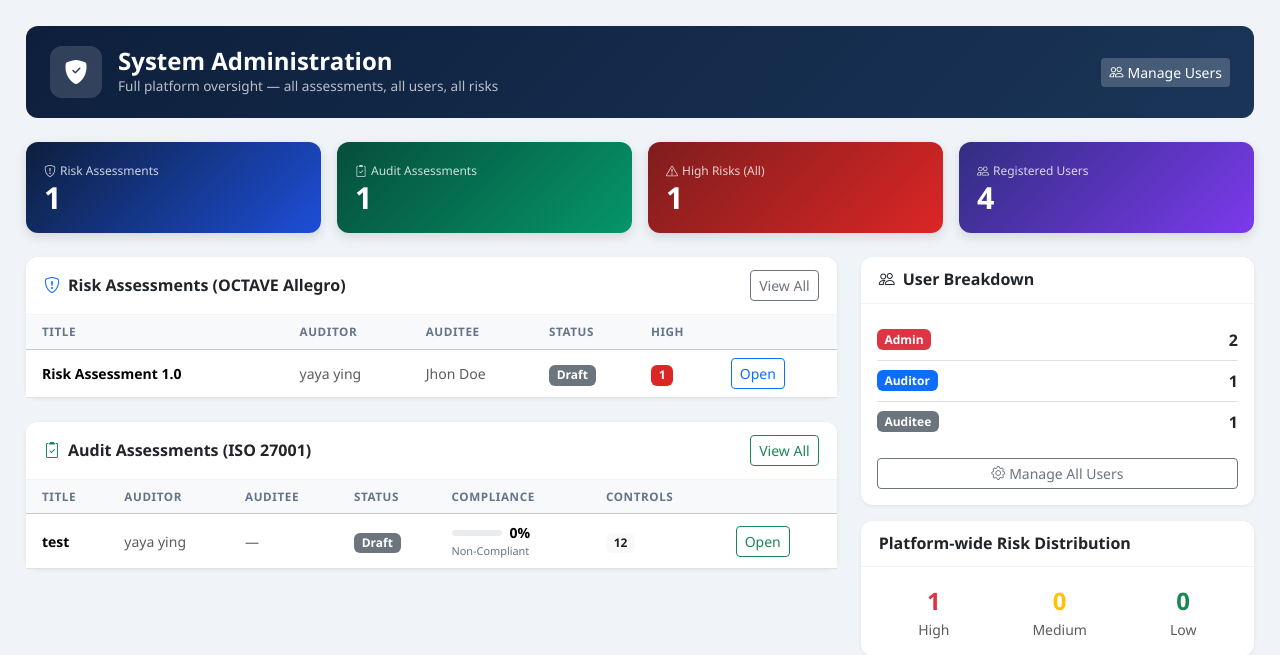
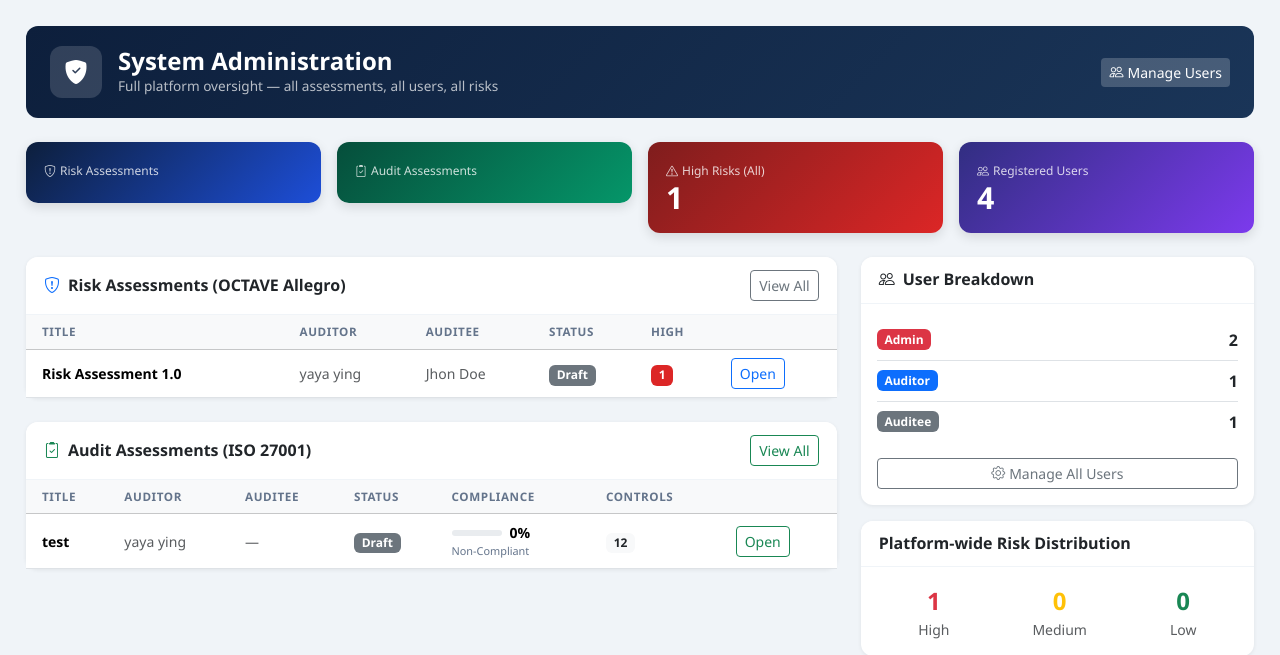
Before and after one commit to GABRIELBOSSTON/mid_octave_dashboard_django, a Django app: page / in a window 1280 px wide. Shown: the part 54-709 px from the top of the page. Run offline with Django 4.2, Linux system fonts and the light colour scheme; a user stored in the database is signed in; data comes from the database, SQL or seed files in the repository; both versions use the stored data as it was after the commit.

Commit message:
update dashboard and module selection

```diff
--- a/octave_app/templates/octave_app/dashboard.html
+++ b/octave_app/templates/octave_app/dashboard.html
@@ -31,13 +31,11 @@
   <div class="col-sm-6 col-xl-3">
     <div class="stat-card" style="background:linear-gradient(135deg,#0d1f3c,#1d4ed8)">
       <div class="lbl"><i class="bi bi-shield-exclamation me-1"></i>Risk Assessments</div>
-       <div class="val">{{ total_assessments }}</div>
     </div>
   </div>
   <div class="col-sm-6 col-xl-3">
     <div class="stat-card" style="background:linear-gradient(135deg,#064e3b,#059669)">
       <div class="lbl"><i class="bi bi-clipboard2-check me-1"></i>Audit Assessments</div>
-       <div class="val">{{ total_assets }}</div>
     </div>
   </div>
   <div class="col-sm-6 col-xl-3">
--- a/octave_app/templates/octave_app/module_selection.html
+++ b/octave_app/templates/octave_app/module_selection.html
@@ -120,7 +120,7 @@
   <!-- Header -->
   <div class="header-block">
     <div class="brand-icon"><i class="bi bi-shield-lock-fill"></i></div>
-    <h2>OCTAVE Allegro</h2>
+    <h2>Risk and Audit Assessment</h2>
     <p>Choose the assessment module you want to work on</p>
   </div>
 
```
Also changed, not shown: db.sqlite3.
